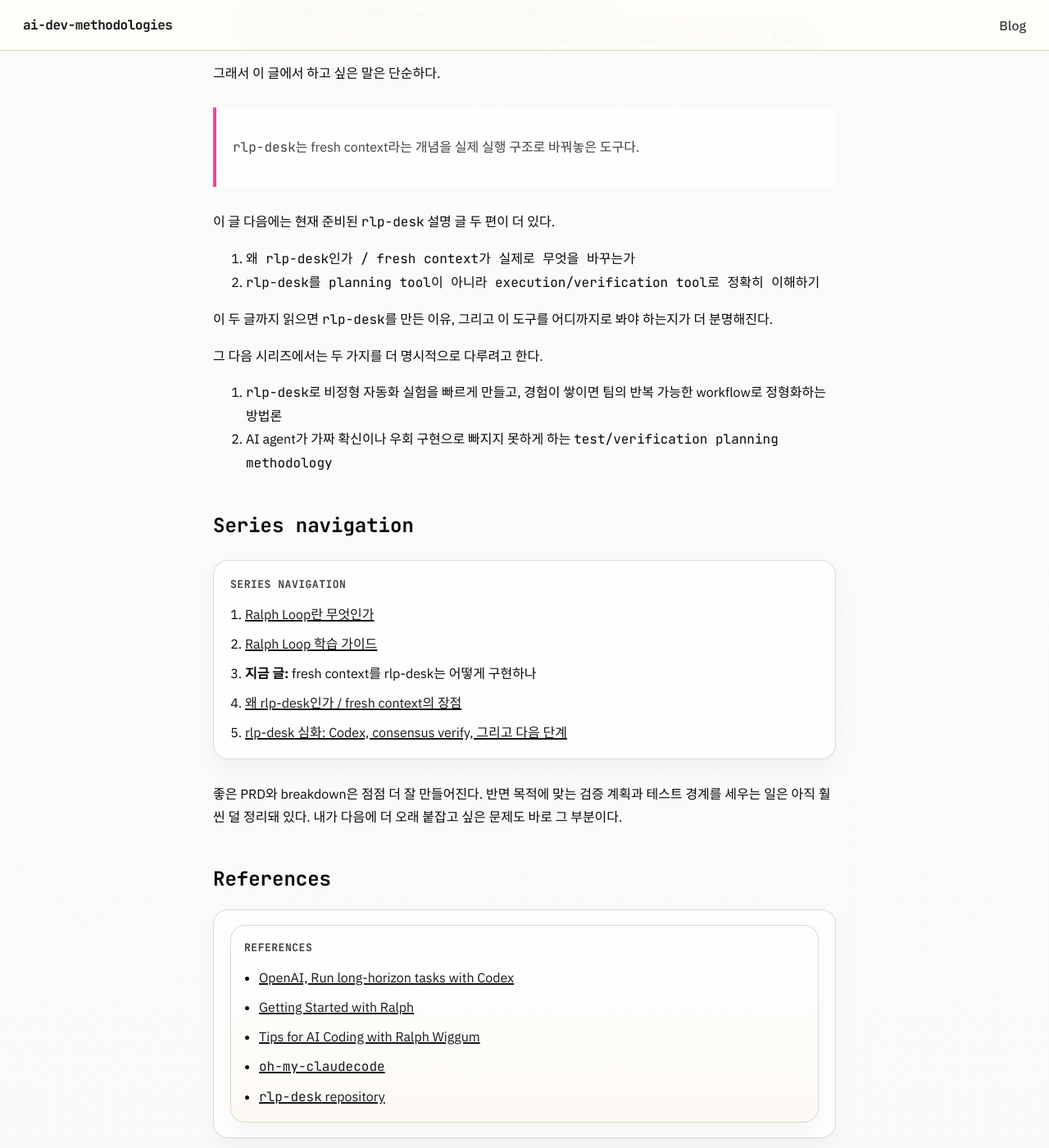
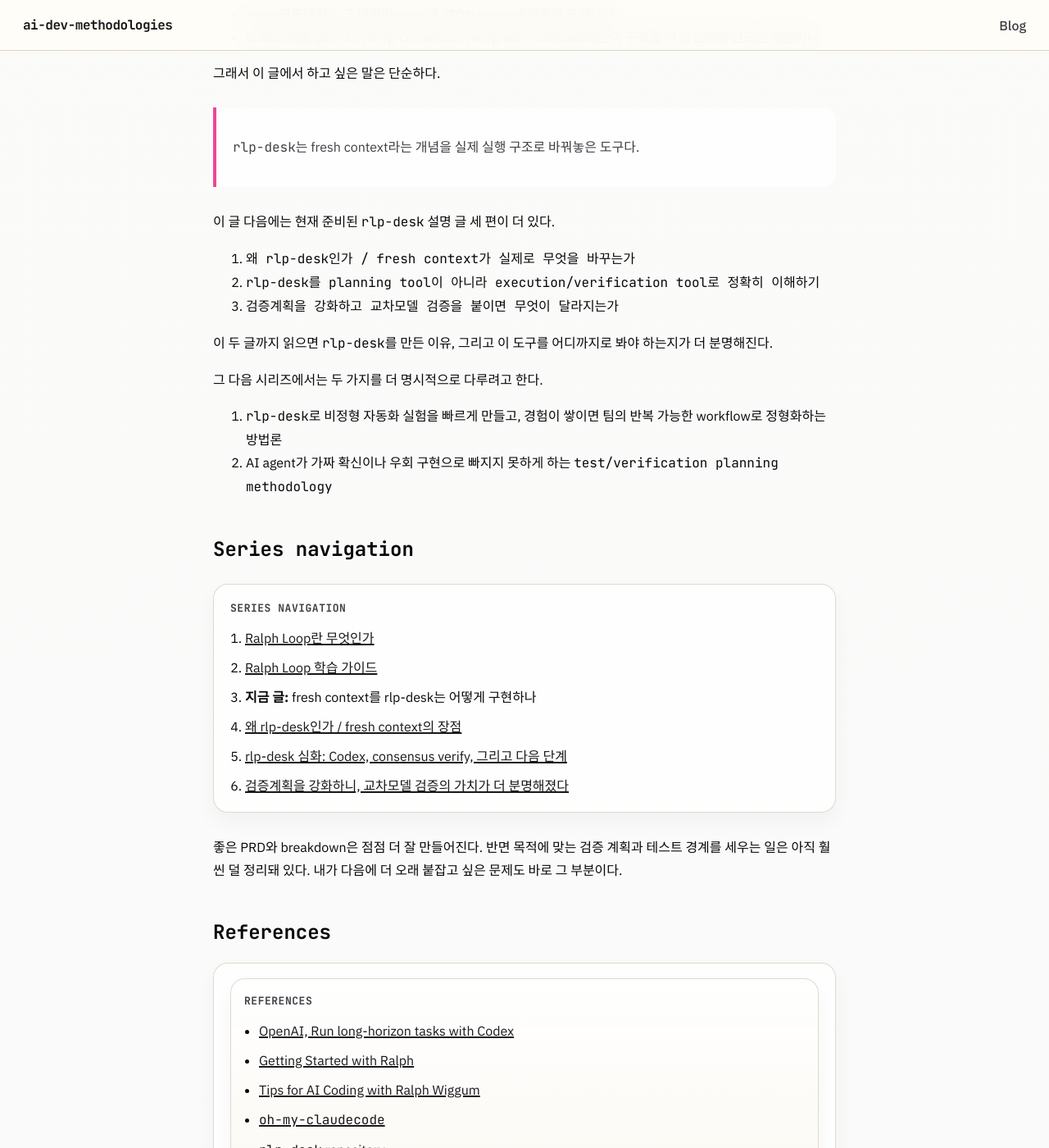
Before and after one commit to ai-dev-methodologies/ai-dev-methodologies.github.io, a Jekyll site: the page built from _posts/2026-03-23-how-rlp-desk-implements-fresh-context.md, in a window 1280 px wide and 1400 px high, scrolled down 7732 px. Shown: the whole window at 82% size. Built offline with Jekyll 4.4.1, drawn with Linux system fonts in a browser that asks for light colours.

Commit message:
Keep the rlp-desk series navigation in sequence
The sixth rlp-desk article is live, so the earlier five published posts now need their series navigation updated to keep the reading path coherent from every entry point.

Constraint: Readers often enter the series from older posts, not only /blog
Rejected: Update only the /blog hub | readers inside earlier posts would miss the new continuation
Confidence: high
Scope-risk: narrow
Reversibility: clean
Directive: When adding future series entries, update prior post navigation in the same release window
Tested: Series navigation links added to the 5 existing live posts
Not-tested: Remote rendered pages after push

```diff
--- a/_posts/2026-03-23-how-rlp-desk-implements-fresh-context.md
+++ b/_posts/2026-03-23-how-rlp-desk-implements-fresh-context.md
@@ -252,10 +252,11 @@ worker는 작업을 끝냈다고 주장할 수 있다. 하지만 그건 어디
 
 > `rlp-desk`는 fresh context라는 개념을 실제 실행 구조로 바꿔놓은 도구다.
 
-이 글 다음에는 현재 준비된 `rlp-desk` 설명 글 두 편이 더 있다.
+이 글 다음에는 현재 준비된 `rlp-desk` 설명 글 세 편이 더 있다.
 
 1. `왜 rlp-desk인가 / fresh context가 실제로 무엇을 바꾸는가`
 2. `rlp-desk를 planning tool이 아니라 execution/verification tool로 정확히 이해하기`
+3. `검증계획을 강화하고 교차모델 검증을 붙이면 무엇이 달라지는가`
 
 이 두 글까지 읽으면 `rlp-desk`를 만든 이유, 그리고 이 도구를 어디까지로 봐야 하는지가 더 분명해진다.
 
@@ -274,6 +275,7 @@ worker는 작업을 끝냈다고 주장할 수 있다. 하지만 그건 어디
     <li><strong>지금 글:</strong> fresh context를 rlp-desk는 어떻게 구현하나</li>
     <li><a href="/blog/why-rlp-desk-and-fresh-context/">왜 rlp-desk인가 / fresh context의 장점</a></li>
     <li><a href="/blog/rlp-desk-codex-consensus-and-whats-next/">rlp-desk 심화: Codex, consensus verify, 그리고 다음 단계</a></li>
+    <li><a href="/blog/strengthening-verification-plans-and-cross-model-validation/">검증계획을 강화하니, 교차모델 검증의 가치가 더 분명해졌다</a></li>
   </ol>
 </section>
 
```
Also changed, not shown: _posts/2026-03-23-how-to-learn-ralph-loop.md (+1 -0 lines), _posts/2026-03-23-rlp-desk-codex-consensus-and-whats-next.md (+1 -0 lines), _posts/2026-03-23-what-is-ralph-loop.md (+1 -0 lines), _posts/2026-03-23-why-rlp-desk-and-fresh-context.md (+1 -0 lines).
